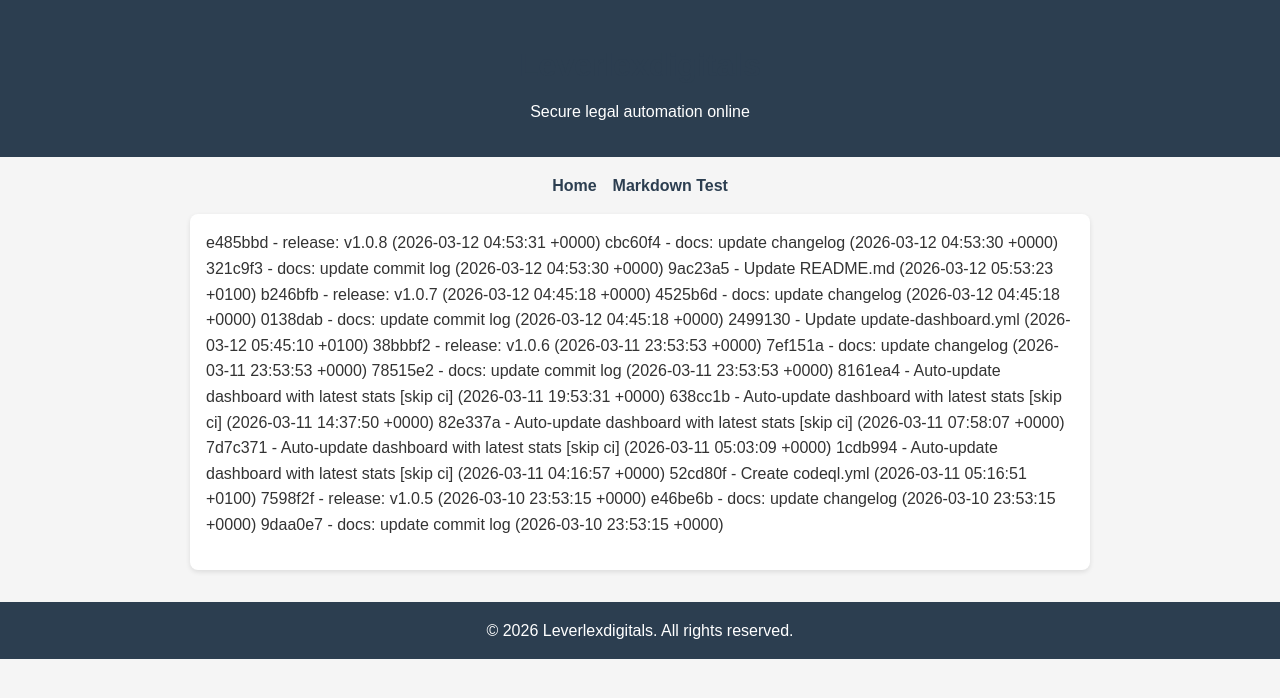
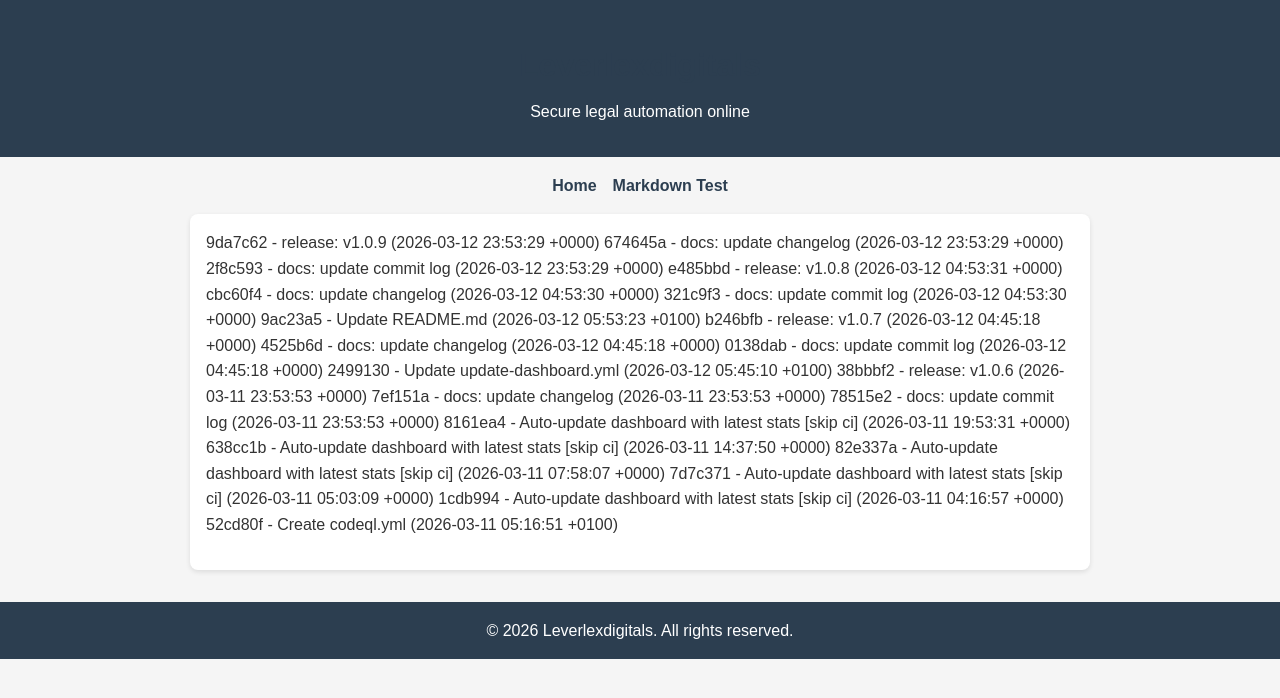
Before and after one commit to LEVERLEX/leverlex.github.io, a Jekyll site: the page built from COMMITS.md, in a window 1280 px wide. Shown: the top 698 px of the page. Built offline with Jekyll 4.4.1, drawn with Linux system fonts in a browser that asks for light colours; our own code applies the rules of GitHub Pages for plain Markdown files.

Commit message:
docs: update commit log

```diff
--- a/COMMITS.md
+++ b/COMMITS.md
@@ -1,3 +1,6 @@
+9da7c62 - release: v1.0.9 (2026-03-12 23:53:29 +0000)
+674645a - docs: update changelog (2026-03-12 23:53:29 +0000)
+2f8c593 - docs: update commit log (2026-03-12 23:53:29 +0000)
 e485bbd - release: v1.0.8 (2026-03-12 04:53:31 +0000)
 cbc60f4 - docs: update changelog (2026-03-12 04:53:30 +0000)
 321c9f3 - docs: update commit log (2026-03-12 04:53:30 +0000)
@@ -15,6 +18,3 @@ b246bfb - release: v1.0.7 (2026-03-12 04:45:18 +0000)
 7d7c371 - Auto-update dashboard with latest stats [skip ci] (2026-03-11 05:03:09 +0000)
 1cdb994 - Auto-update dashboard with latest stats [skip ci] (2026-03-11 04:16:57 +0000)
 52cd80f - Create codeql.yml (2026-03-11 05:16:51 +0100)
-7598f2f - release: v1.0.5 (2026-03-10 23:53:15 +0000)
-e46be6b - docs: update changelog (2026-03-10 23:53:15 +0000)
-9daa0e7 - docs: update commit log (2026-03-10 23:53:15 +0000)
```
